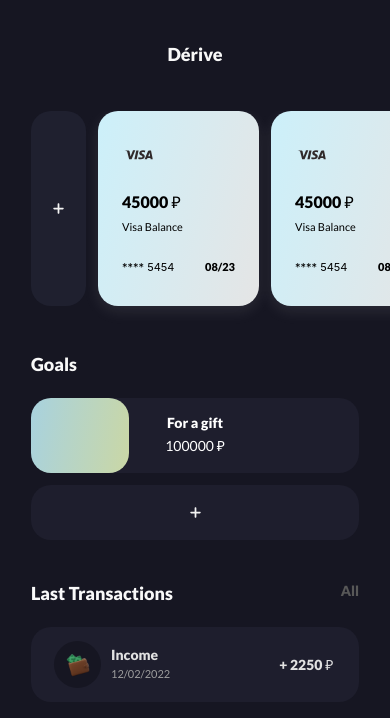
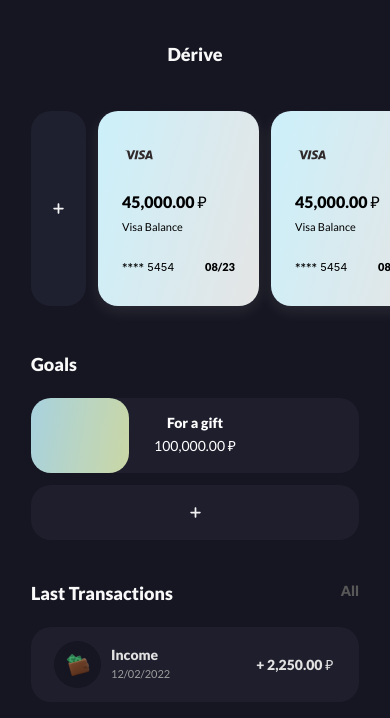
Before and after one commit to hschhhwwwo0o/derive, a React Native app: screen /Home in a window 390 px wide. Shown: the top 718 px of the page. Built offline with nearby package versions, Linux system fonts and the light colour scheme.

Commit message:
Initial price formatter

```diff
--- a/babel.config.js
+++ b/babel.config.js
@@ -14,6 +14,7 @@ module.exports = function (api) {
             layouts: "./layouts",
             router: "./router",
             styles: "./styles",
+            libs: "./libs",
           },
         },
       ],
--- a/components/Custom/Card/index.tsx
+++ b/components/Custom/Card/index.tsx
@@ -2,6 +2,7 @@ import React, { FunctionComponent } from "react";
 import { StyleSheet, Text, View } from "react-native";
 import { LinearGradient } from "expo-linear-gradient";
 import AppConstants from "styles/constants";
+import toPriceFormat from "libs/toPriceFormat";
 import VisaSVG from "components/SVGs/Visa";
 import PayPalSVG from "components/SVGs/PayPal";
 
@@ -22,7 +23,7 @@ const Card: FunctionComponent<ICard> = ({
     <LinearGradient colors={["#CCF0FA", "#E5E5E5"]} end={{ x: 0.9, y: 0.2 }} style={styles.minCard}>
       {paymentSystem === "Visa" ? <VisaSVG /> : <PayPalSVG />}
       <View>
-        <Text style={styles.price}>{balance} ₽</Text>
+        <Text style={styles.price}>{toPriceFormat(balance)} ₽</Text>
         <Text style={styles.typeBalance}>{paymentSystem} Balance</Text>
       </View>
       <View style={styles.cardInfo}>
--- a/components/Custom/Goal/index.tsx
+++ b/components/Custom/Goal/index.tsx
@@ -2,6 +2,7 @@ import React, { FunctionComponent } from "react";
 import { StyleSheet, View, Text, TouchableOpacity } from "react-native";
 import { LinearGradient } from "expo-linear-gradient";
 import AppConstants from "styles/constants";
+import toPriceFormat from "libs/toPriceFormat";
 
 interface IGoal {
   navigation: INavigation;
@@ -27,7 +28,7 @@ const Goal: FunctionComponent<IGoal> = ({ navigation, name, price }) => {
       <View style={styles.textBlock}>
         <View style={styles.textContent}>
           <Text style={styles.goalText}>{name}</Text>
-          <Text style={styles.goalTextMin}>{price} ₽</Text>
+          <Text style={styles.goalTextMin}>{toPriceFormat(price)} ₽</Text>
         </View>
       </View>
     </TouchableOpacity>
--- a/components/Custom/MinCard/index.tsx
+++ b/components/Custom/MinCard/index.tsx
@@ -2,6 +2,7 @@ import React, { FunctionComponent } from "react";
 import { StyleSheet, Text, TouchableOpacity, View } from "react-native";
 import { LinearGradient } from "expo-linear-gradient";
 import AppConstants from "styles/constants";
+import toPriceFormat from "libs/toPriceFormat";
 import VisaSVG from "components/SVGs/Visa";
 import PayPalSVG from "components/SVGs/PayPal";
 
@@ -29,7 +30,7 @@ const MinCard: FunctionComponent<IMinCard> = ({
       <LinearGradient colors={["#CCF0FA", "#E5E5E5"]} end={{ x: 0.9, y: 0.2 }} style={styles.minCard}>
         {paymentSystem === "Visa" ? <VisaSVG /> : <PayPalSVG />}
         <View>
-          <Text style={styles.price}>{balance} ₽</Text>
+          <Text style={styles.price}>{toPriceFormat(balance)} ₽</Text>
           <Text style={styles.typeBalance}>{paymentSystem} Balance</Text>
         </View>
         <View style={styles.cardInfo}>
--- a/components/Custom/Transaction/index.tsx
+++ b/components/Custom/Transaction/index.tsx
@@ -1,6 +1,7 @@
 import React, { FunctionComponent } from "react";
 import { Image, StyleSheet, Text, View } from "react-native";
 import AppConstants from "styles/constants";
+import toPriceFormat from "libs/toPriceFormat";
 
 interface ITransaction {
   date?: string;
@@ -25,7 +26,7 @@ const Transaction: FunctionComponent<ITransaction> = ({
           <Text style={styles.transactionInfoDate}>{date}</Text>
         </View>
       </View>
-      <Text style={styles.transactionText}>+ {price} ₽ </Text>
+      <Text style={styles.transactionText}>+ {toPriceFormat(price)} ₽ </Text>
     </View>
   );
 };
--- /dev/null
+++ b/libs/toPriceFormat/index.ts
@@ -0,0 +1,5 @@
+function toPriceFormat(num: number): string {
+  return num.toFixed(2).replace(/(\d)(?=(\d{3})+(?!\d))/g, "$1,");
+}
+
+export default toPriceFormat;
```
